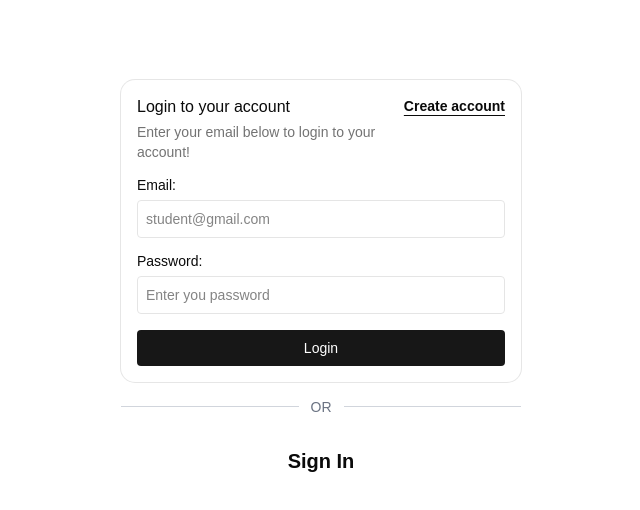
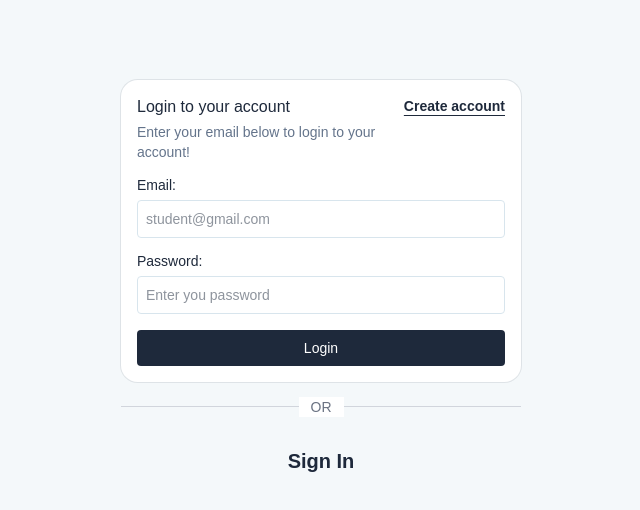
Before and after one commit to zora-ao/library_management_system_v1, a React (Vite) app in the folder frontend/: page /login in a window 1280 px wide. Shown: the top 510 px of the page, without its empty margins (319-959 px from the left). Built offline with nearby package versions, Linux system fonts and the light colour scheme; no server answers.

Commit message:
refactor: create pastel theme for the ui

```diff
--- a/frontend/package.json
+++ b/frontend/package.json
@@ -12,6 +12,7 @@
   "dependencies": {
     "@base-ui/react": "^1.7.0",
     "@fontsource-variable/geist": "^5.3.0",
+    "@fontsource/poppins": "^5.3.0",
     "@hookform/resolvers": "^5.7.1",
     "@react-oauth/google": "^0.13.5",
     "@tailwindcss/vite": "^4.3.3",
--- a/frontend/src/index.css
+++ b/frontend/src/index.css
@@ -1,13 +1,23 @@
 @import "tailwindcss";
 @import "tw-animate-css";
 @import "shadcn/tailwind.css";
-@import "@fontsource-variable/geist";
+@import "@fontsource/poppins/400.css";
+@import "@fontsource/poppins/500.css";
+@import "@fontsource/poppins/600.css";
+@import "@fontsource/poppins/700.css";
 
 @custom-variant dark (&:is(.dark *));
 
 @theme inline {
-    --font-heading: var(--font-sans);
-    --font-sans: 'Geist Variable', sans-serif;
+  --font-heading: 'Poppins', sans-serif;
+  --font-sans: 'Poppins', sans-serif;
+
+  /* Custom Color Tokens for direct utility usage (e.g., bg-pastel-yellow, text-slate-blue) */
+  --color-pastel-yellow: #F9E8A2;
+  --color-sky-blue: #B4E1EB;
+  --color-steel-blue: #95BDD7;
+  --color-slate-blue: #78A4CB;
+
   --color-sidebar-ring: var(--sidebar-ring);
   --color-sidebar-border: var(--sidebar-border);
   --color-sidebar-accent-foreground: var(--sidebar-accent-foreground);
@@ -16,11 +26,13 @@
   --color-sidebar-primary: var(--sidebar-primary);
   --color-sidebar-foreground: var(--sidebar-foreground);
   --color-sidebar: var(--sidebar);
+
   --color-chart-5: var(--chart-5);
   --color-chart-4: var(--chart-4);
   --color-chart-3: var(--chart-3);
   --color-chart-2: var(--chart-2);
   --color-chart-1: var(--chart-1);
+
   --color-ring: var(--ring);
   --color-input: var(--input);
   --color-border: var(--border);
@@ -39,6 +51,7 @@
   --color-card: var(--card);
   --color-foreground: var(--foreground);
   --color-background: var(--background);
+
   --radius-sm: calc(var(--radius) * 0.6);
   --radius-md: calc(var(--radius) * 0.8);
   --radius-lg: var(--radius);
@@ -49,72 +62,95 @@
 }
 
 :root {
-    --background: oklch(1 0 0);
-    --foreground: oklch(0.145 0 0);
-    --card: oklch(1 0 0);
-    --card-foreground: oklch(0.145 0 0);
-    --popover: oklch(1 0 0);
-    --popover-foreground: oklch(0.145 0 0);
-    --primary: oklch(0.205 0 0);
-    --primary-foreground: oklch(0.985 0 0);
-    --secondary: oklch(0.97 0 0);
-    --secondary-foreground: oklch(0.205 0 0);
-    --muted: oklch(0.97 0 0);
-    --muted-foreground: oklch(0.556 0 0);
-    --accent: oklch(0.97 0 0);
-    --accent-foreground: oklch(0.205 0 0);
-    --destructive: oklch(0.577 0.245 27.325);
-    --border: oklch(0.922 0 0);
-    --input: oklch(0.922 0 0);
-    --ring: oklch(0.708 0 0);
-    --chart-1: oklch(0.87 0 0);
-    --chart-2: oklch(0.556 0 0);
-    --chart-3: oklch(0.439 0 0);
-    --chart-4: oklch(0.371 0 0);
-    --chart-5: oklch(0.269 0 0);
-    --radius: 0.625rem;
-    --sidebar: oklch(0.985 0 0);
-    --sidebar-foreground: oklch(0.145 0 0);
-    --sidebar-primary: oklch(0.205 0 0);
-    --sidebar-primary-foreground: oklch(0.985 0 0);
-    --sidebar-accent: oklch(0.97 0 0);
-    --sidebar-accent-foreground: oklch(0.205 0 0);
-    --sidebar-border: oklch(0.922 0 0);
-    --sidebar-ring: oklch(0.708 0 0);
+  /* Canvas Background & Base Text */
+  --background: #F4F8FA;
+  --foreground: #1E293B;
+
+  --card: #FFFFFF;
+  --card-foreground: #1E293B;
+
+  --popover: #FFFFFF;
+  --popover-foreground: #1E293B;
+
+  /* Primary Action (#78A4CB) */
+  --primary: #78A4CB;
+  --primary-foreground: #FFFFFF;
+
+  /* Secondary Button/Badges (#B4E1EB) */
+  --secondary: #B4E1EB;
+  --secondary-foreground: #1E293B;
+
+  /* Muted Surface (#EBF4F8) */
+  --muted: #EBF4F8;
+  --muted-foreground: #64748B;
+
+  /* Interactive Hover/Active State (#B4E1EB) */
+  --accent: #B4E1EB;
+  --accent-foreground: #1E293B;
+
+  --destructive: #FF8A8A;
+  --destructive-foreground: #FFFFFF;
+
+  --border: #D8E5ED;
+  --input: #E2ECF2;
+  --ring: #78A4CB;
+
+  /* Custom Palette mapped to Dashboard Stat Cards */
+  --chart-1: #78A4CB; /* Slate Blue */
+  --chart-2: #95BDD7; /* Steel Blue */
+  --chart-3: #B4E1EB; /* Sky Blue */
+  --chart-4: #F9E8A2; /* Pastel Yellow */
+  --chart-5: #EBF4F8;
+
+  --radius: 0.75rem;
+
+  /* Sidebar Tokens */
+  --sidebar: #FFFFFF;
+  --sidebar-foreground: #475569;
+  --sidebar-primary: #78A4CB;
+  --sidebar-primary-foreground: #FFFFFF;
+  --sidebar-accent: #EBF4F8;
+  --sidebar-accent-foreground: #78A4CB;
+  --sidebar-border: #E2ECF2;
+  --sidebar-ring: #78A4CB;
 }
 
 .dark {
-    --background: oklch(0.145 0 0);
-    --foreground: oklch(0.985 0 0);
-    --card: oklch(0.205 0 0);
-    --card-foreground: oklch(0.985 0 0);
-    --popover: oklch(0.205 0 0);
-    --popover-foreground: oklch(0.985 0 0);
-    --primary: oklch(0.922 0 0);
-    --primary-foreground: oklch(0.205 0 0);
-    --secondary: oklch(0.269 0 0);
-    --secondary-foreground: oklch(0.985 0 0);
-    --muted: oklch(0.269 0 0);
-    --muted-foreground: oklch(0.708 0 0);
-    --accent: oklch(0.269 0 0);
-    --accent-foreground: oklch(0.985 0 0);
-    --destructive: oklch(0.704 0.191 22.216);
-    --border: oklch(1 0 0 / 10%);
-    --input: oklch(1 0 0 / 15%);
-    --ring: oklch(0.556 0 0);
-    --chart-1: oklch(0.87 0 0);
-    --chart-2: oklch(0.556 0 0);
-    --chart-3: oklch(0.439 0 0);
-    --chart-4: oklch(0.371 0 0);
-    --chart-5: oklch(0.269 0 0);
-    --sidebar: oklch(0.205 0 0);
-    --sidebar-foreground: oklch(0.985 0 0);
-    --sidebar-primary: oklch(0.488 0.243 264.376);
-    --sidebar-primary-foreground: oklch(0.985 0 0);
-    --sidebar-accent: oklch(0.269 0 0);
-    --sidebar-accent-foreground: oklch(0.985 0 0);
-    --sidebar-border: oklch(1 0 0 / 10%);
-    --sidebar-ring: oklch(0.556 0 0);
+  --background: #0F172A;
+  --foreground: #F8FAFC;
+
+  --card: #1E293B;
+  --card-foreground: #F8FAFC;
+
+  --popover: #1E293B;
+  --popover-foreground: #F8FAFC;
+
+  --primary: #78A4CB;
+  --primary-foreground: #0F172A;
+
+  --secondary: #334155;
+  --secondary-foreground: #F8FAFC;
+
+  --muted: #1E293B;
+  --muted-foreground: #94A3B8;
+
+  --accent: #334155;
+  --accent-foreground: #F8FAFC;
+
+  --destructive: #EF4444;
+
+  --border: #334155;
+  --input: #334155;
+  --ring: #78A4CB;
+
+  --sidebar: #1E293B;
+  --sidebar-foreground: #94A3B8;
+  --sidebar-primary: #78A4CB;
+  --sidebar-primary-foreground: #0F172A;
+  --sidebar-accent: #334155;
+  --sidebar-accent-foreground: #F8FAFC;
+  --sidebar-border: #334155;
+  --sidebar-ring: #78A4CB;
 }
 
 @layer base {
@@ -122,7 +158,7 @@
     @apply border-border outline-ring/50;
   }
   body {
-    @apply bg-background text-foreground;
+    @apply bg-background text-foreground font-sans antialiased;
   }
   html {
     @apply font-sans;
--- a/frontend/src/pages/AdminBorrowsPage.tsx
+++ b/frontend/src/pages/AdminBorrowsPage.tsx
@@ -56,47 +56,47 @@ const AdminBorrowsPage = () => {
 
       {/* stats */}
       <div className="grid gap-4 md:grid-cols-4">
-        <Card>
+        <Card className="bg-slate-blue border-none shadow-sm text-black">
           <CardHeader className="flex flex-row items-center justify-between space-y-0 pb-2">
-            <CardTitle className="text-sm font-medium">Total Records</CardTitle>
-            <BookOpen className="h-4 w-4 text-muted-foreground" />
+            <CardTitle className="text-sm font-semibold text-black">Total Records</CardTitle>
+            <BookOpen className="h-4 w-4 text-black" />
           </CardHeader>
           <CardContent>
-            <div className="text-2xl font-bold">{borrows.length}</div>
+            <div className="text-2xl font-bold text-black">{borrows.length}</div>
           </CardContent>
         </Card>
 
-        <Card>
+        <Card className="bg-sky-blue border-none shadow-sm text-black">
           <CardHeader className="flex flex-row items-center justify-between space-y-0 pb-2">
-            <CardTitle className="text-sm font-medium">Active Loans</CardTitle>
-            <Clock className="h-4 w-4 text-amber-500" />
+            <CardTitle className="text-sm font-semibold text-black">Active Loans</CardTitle>
+            <Clock className="h-4 w-4 text-black" />
           </CardHeader>
           <CardContent>
-            <div className="text-2xl font-bold text-amber-600">
+            <div className="text-2xl font-bold text-black">
               {activeBorrows.length}
             </div>
           </CardContent>
         </Card>
 
-        <Card>
+        <Card className="bg-destructive/15 border-none shadow-sm text-black">
           <CardHeader className="flex flex-row items-center justify-between space-y-0 pb-2">
-            <CardTitle className="text-sm font-medium">Overdue Books</CardTitle>
+            <CardTitle className="text-sm font-semibold text-black">Overdue Books</CardTitle>
             <AlertCircle className="h-4 w-4 text-destructive" />
           </CardHeader>
           <CardContent>
-            <div className="text-2xl font-bold text-destructive">
+            <div className="text-2xl font-bold text-black">
               {overdueBorrows.length}
             </div>
           </CardContent>
         </Card>
 
-        <Card>
+        <Card className="bg-pastel-yellow border-none shadow-sm text-black">
           <CardHeader className="flex flex-row items-center justify-between space-y-0 pb-2">
-            <CardTitle className="text-sm font-medium">Returned Books</CardTitle>
-            <BookCheck className="h-4 w-4 text-emerald-500" />
+            <CardTitle className="text-sm font-semibold text-black">Returned Books</CardTitle>
+            <BookCheck className="h-4 w-4 text-black" />
           </CardHeader>
           <CardContent>
-            <div className="text-2xl font-bold text-emerald-600">
+            <div className="text-2xl font-bold text-black">
               {returnedBorrows.length}
             </div>
           </CardContent>
```
Also changed, not shown: frontend/src/features/borrows/components/AdminBorrowsTable.tsx (line endings or trailing spaces), 1 other file (tests, documents, lock files or other folders). Lines whose indentation alone changed are shown as unchanged.
